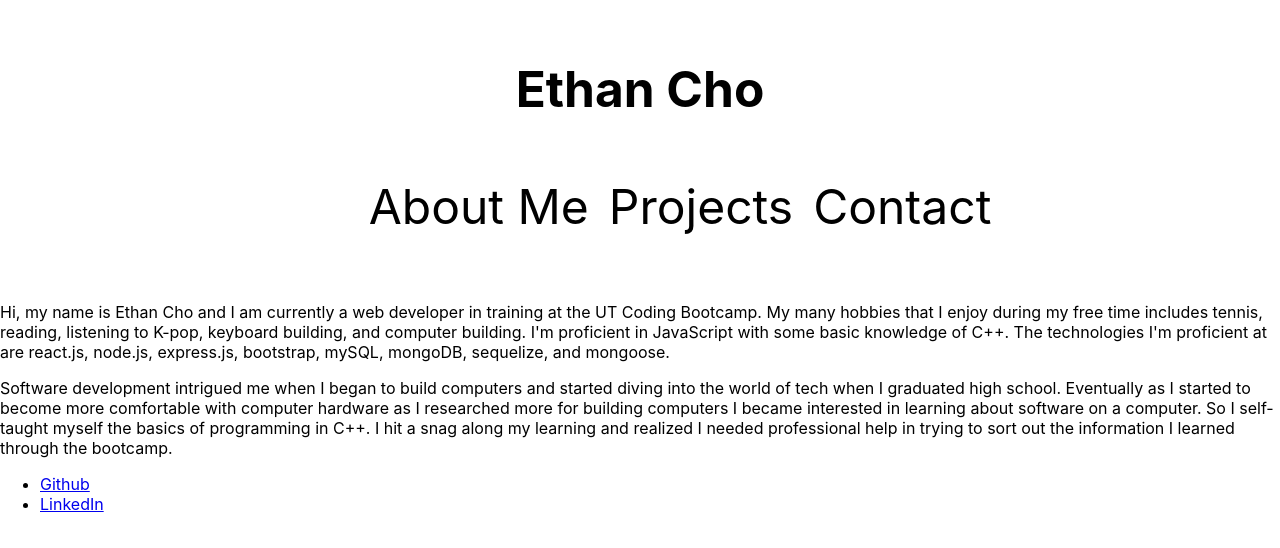
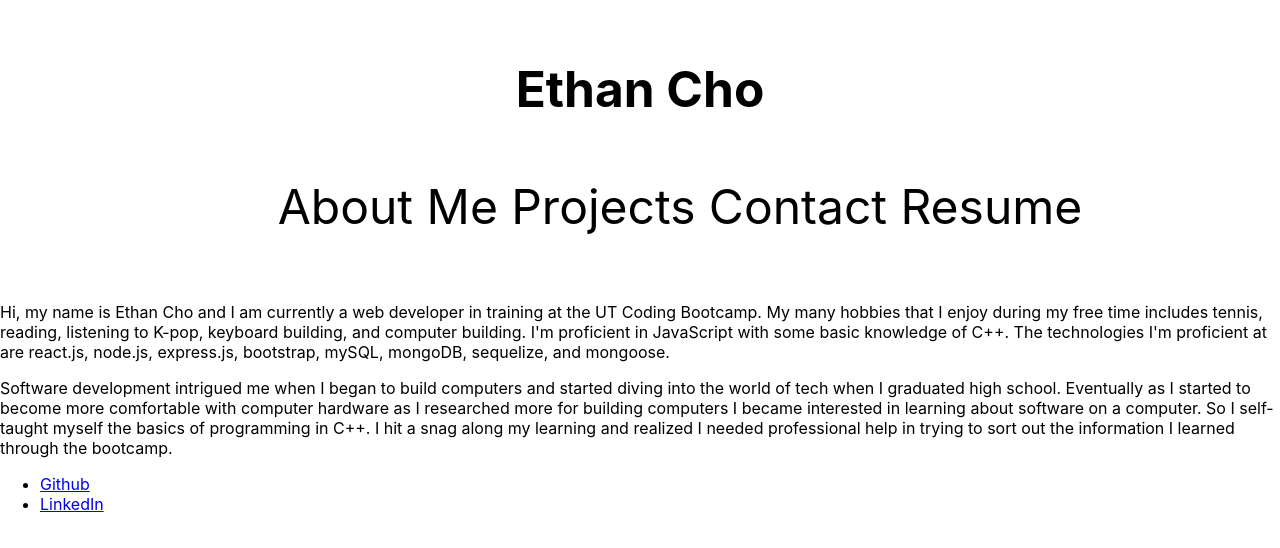
Before and after one commit to echo1826/React-Portfolio, a React (Create React App) app: page / in a window 1280 px wide. Shown: the top 548 px of the page. Built offline with nearby package versions, Linux system fonts and the light colour scheme.

Commit message:
resume links

```diff
--- a/src/components/Header.js
+++ b/src/components/Header.js
@@ -5,7 +5,7 @@ import Footer from "./Footer";
 import Navigation from "./Navigation";
 import ContactForm from "./pages/ContactForm";
 import AboutMe from "./pages/AboutMe";
-
+import Resume from "./pages/Resume";
 
 function Header() {
     const [currentPage, setCurrentPage] = useState("About Me");
@@ -29,6 +29,9 @@ function Header() {
             case "Contact Me": {
                 return (<ContactForm />);
             }
+            case "Resume": {
+                return (<Resume />);
+            }
             default: {
                 console.log("Something went wrong");
                 break;
--- a/src/components/Navigation.js
+++ b/src/components/Navigation.js
@@ -20,6 +20,9 @@ function Navigation(props) {
                     <li className="btn black">
                         <a className="linkDecoration" href="#contactme" onClick={() => props.handlePageChange("Contact Me")}>Contact</a>
                     </li>
+                    <li className="btn black">
+                        <a className="linkDecoration" href="#contactme" onClick={() => props.handlePageChange("Resume")}>Resume</a>
+                    </li>
                 </ul>
             </nav>
         </div>
```
